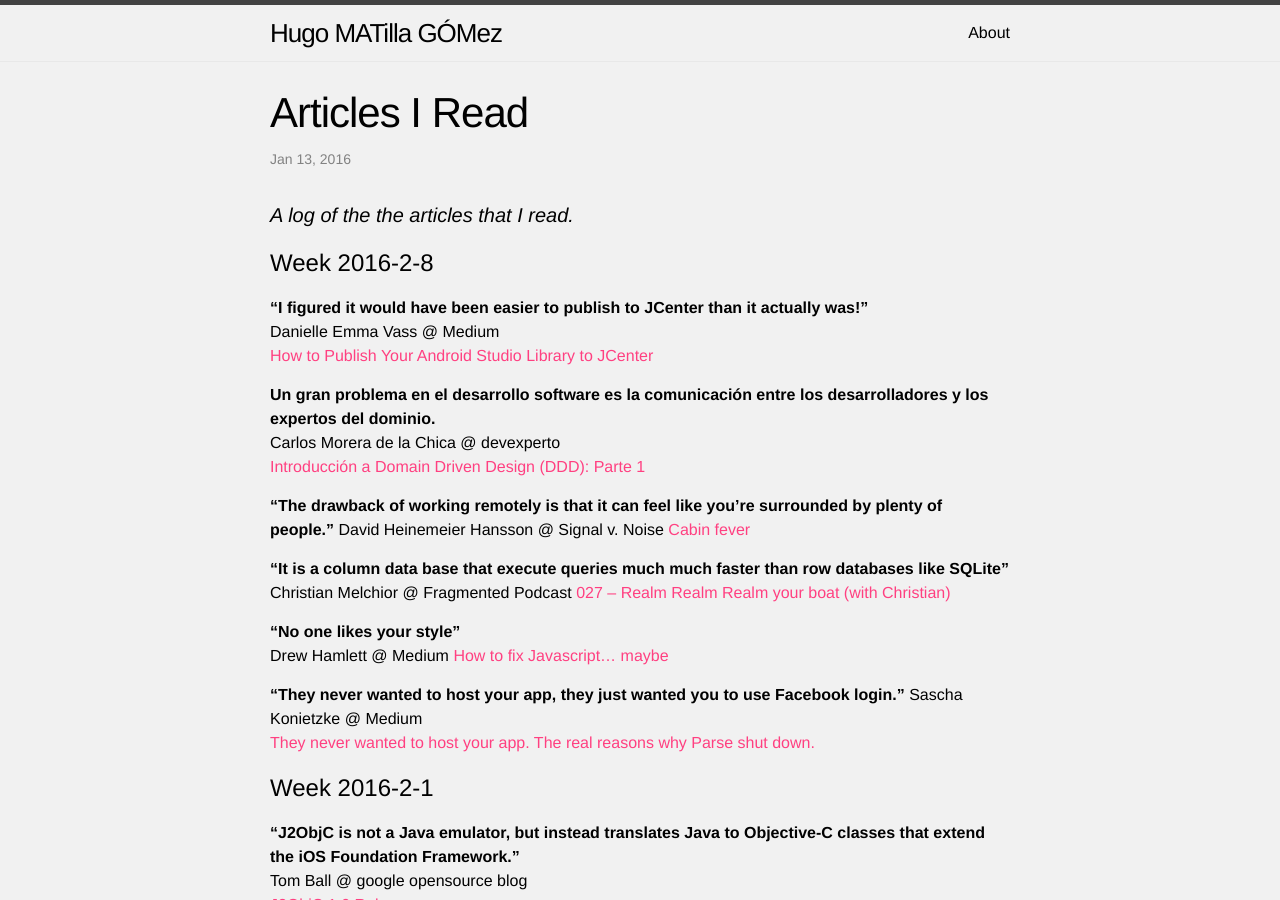
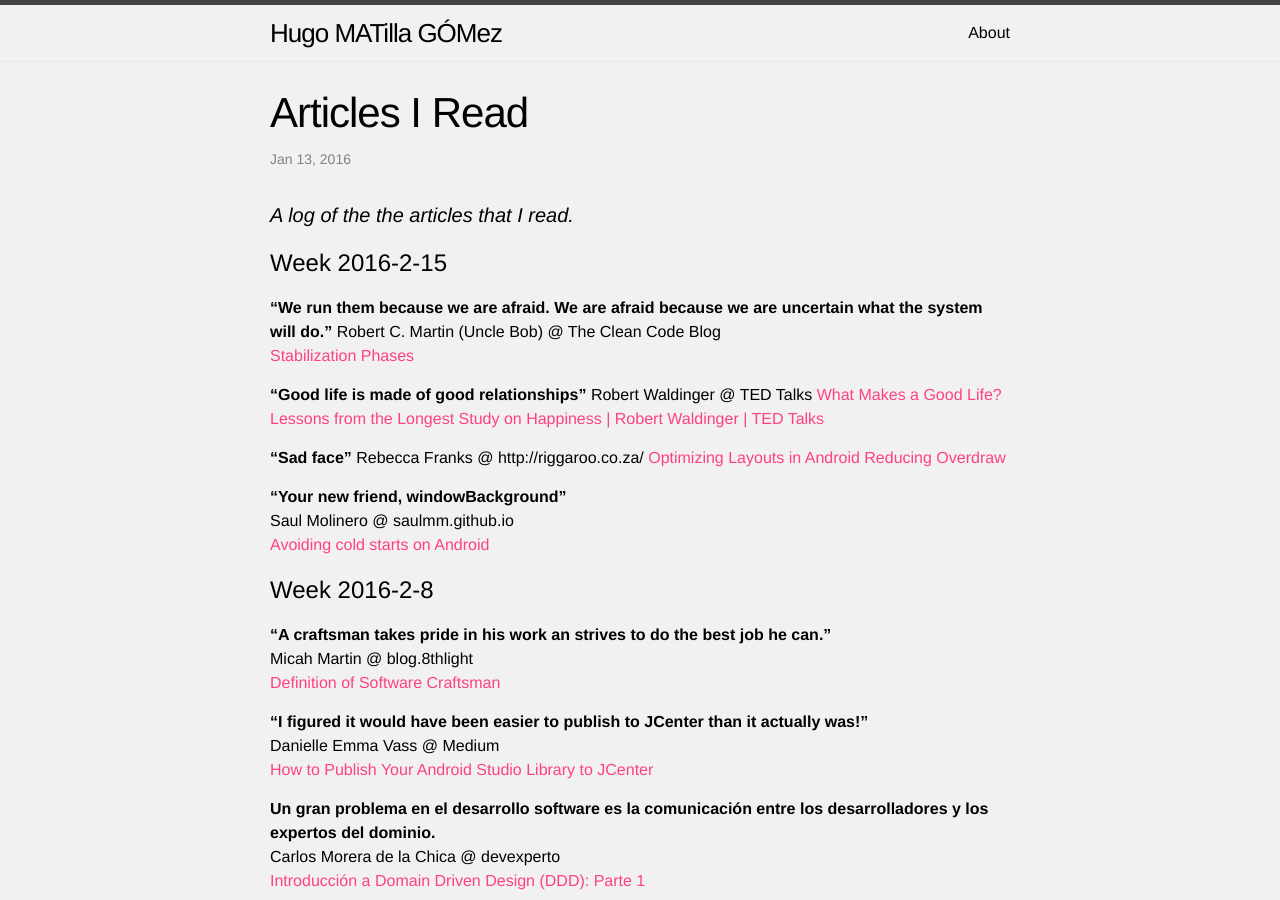
Before and after one commit to HugoMatilla/hugomatilla.github.io, a Jekyll site: the page built from _posts/2016-01-13-Articles-Red.md, in a window 1280 px wide and 900 px high. Built offline with Jekyll 4.4.1, drawn with Linux system fonts in a browser that asks for light colours.

Commit message:
Add post Share library Update articles read

```diff
--- a/_posts/2016-01-13-Articles-Red.md
+++ b/_posts/2016-01-13-Articles-Red.md
@@ -7,7 +7,30 @@ categories: reading
 
 #### _A log of the the articles that I read._
 
+# Week 2016-2-15
+
+**"We run them because we are afraid. We are afraid because we are uncertain what the system will do."**
+Robert C. Martin (Uncle Bob) @ The Clean Code Blog
+[Stabilization Phases](http://blog.cleancoder.com/uncle-bob/2016/01/14/Stabilization.html)
+
+**"Good life is made of good relationships"**
+Robert Waldinger @ TED Talks
+[What Makes a Good Life? Lessons from the Longest Study on Happiness | Robert Waldinger | TED Talks](https://www.youtube.com/watch?v=8KkKuTCFvzI)
+
+**"Sad face"**
+Rebecca Franks @ http://riggaroo.co.za/
+[Optimizing Layouts in Android Reducing Overdraw](http://riggaroo.co.za/optimizing-layouts-in-android-reducing-overdraw)
+
+**"Your new friend, windowBackground"**
+Saul Molinero @ saulmm.github.io
+[Avoiding cold starts on Android](http://saulmm.github.io/avoding-android-cold-starts)
+
+
 # Week 2016-2-8
+**"A craftsman takes pride in his work an strives to do the best job he can."**
+Micah Martin @ blog.8thlight
+[Definition of Software Craftsman](https://blog.8thlight.com/micah-martin/2008/09/21/definition-of-software-craftsman.html)
+
 **"I figured it would have been easier to publish to JCenter than it actually was!"**
 Danielle Emma Vass @ Medium
 [How to Publish Your Android Studio Library to JCenter](https://medium.com/@tigr/how-to-publish-your-android-studio-library-to-jcenter-5384172c4739#.3ns67nux4)
```
Also changed, not shown: _posts/2016-2-12-How to make your own library and share it to the world.md (added, +110 -0 lines), about.md (+8 -8 lines), assets/PostShareLibrary/share-android-lib-app.jpg (added), assets/PostShareLibrary/share-android-lib-build.jpg (added), assets/PostShareLibrary/share-android-lib-libs.jpg (added), assets/PostShareLibrary/share-android-lib-module.jpg (added).
